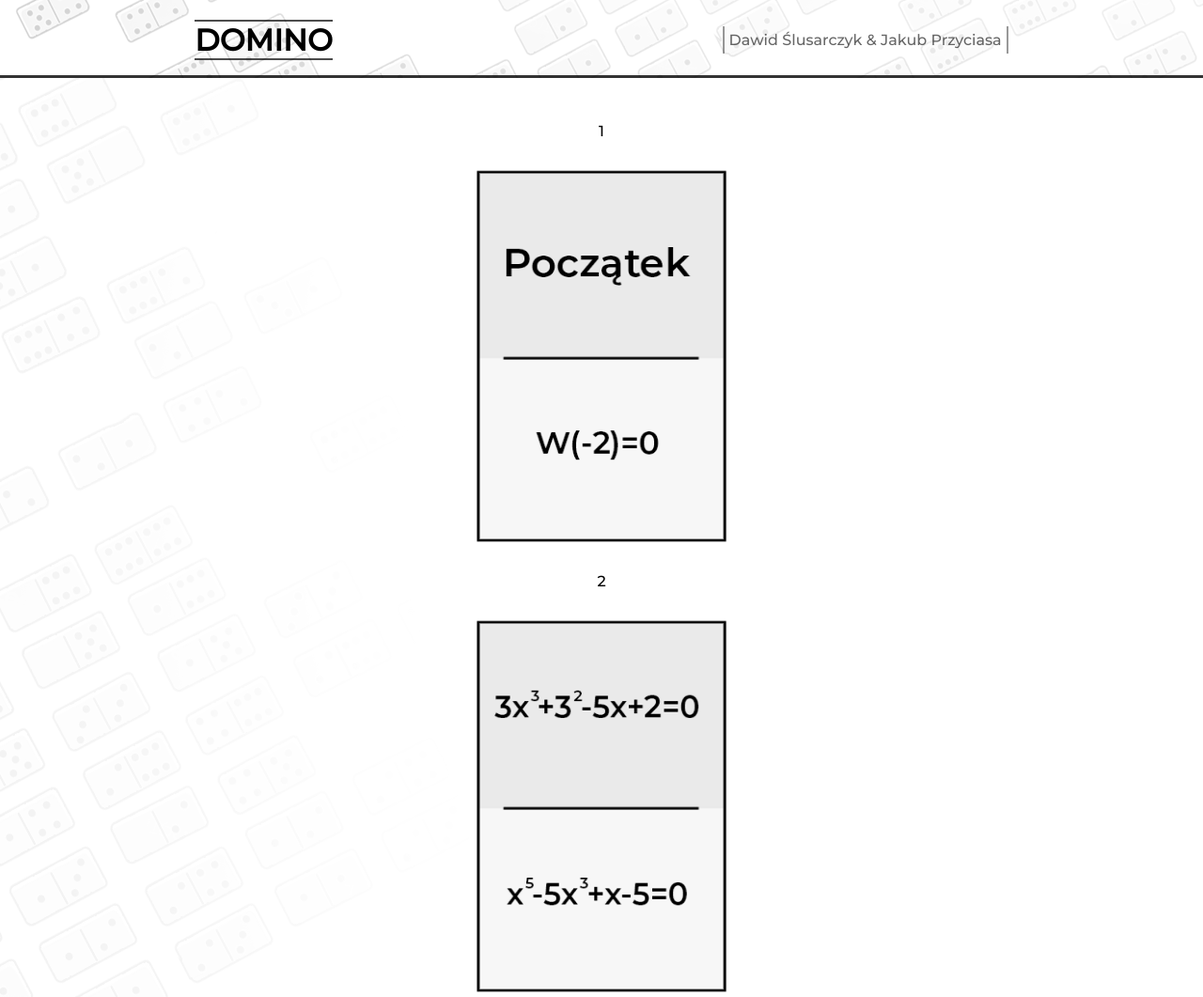
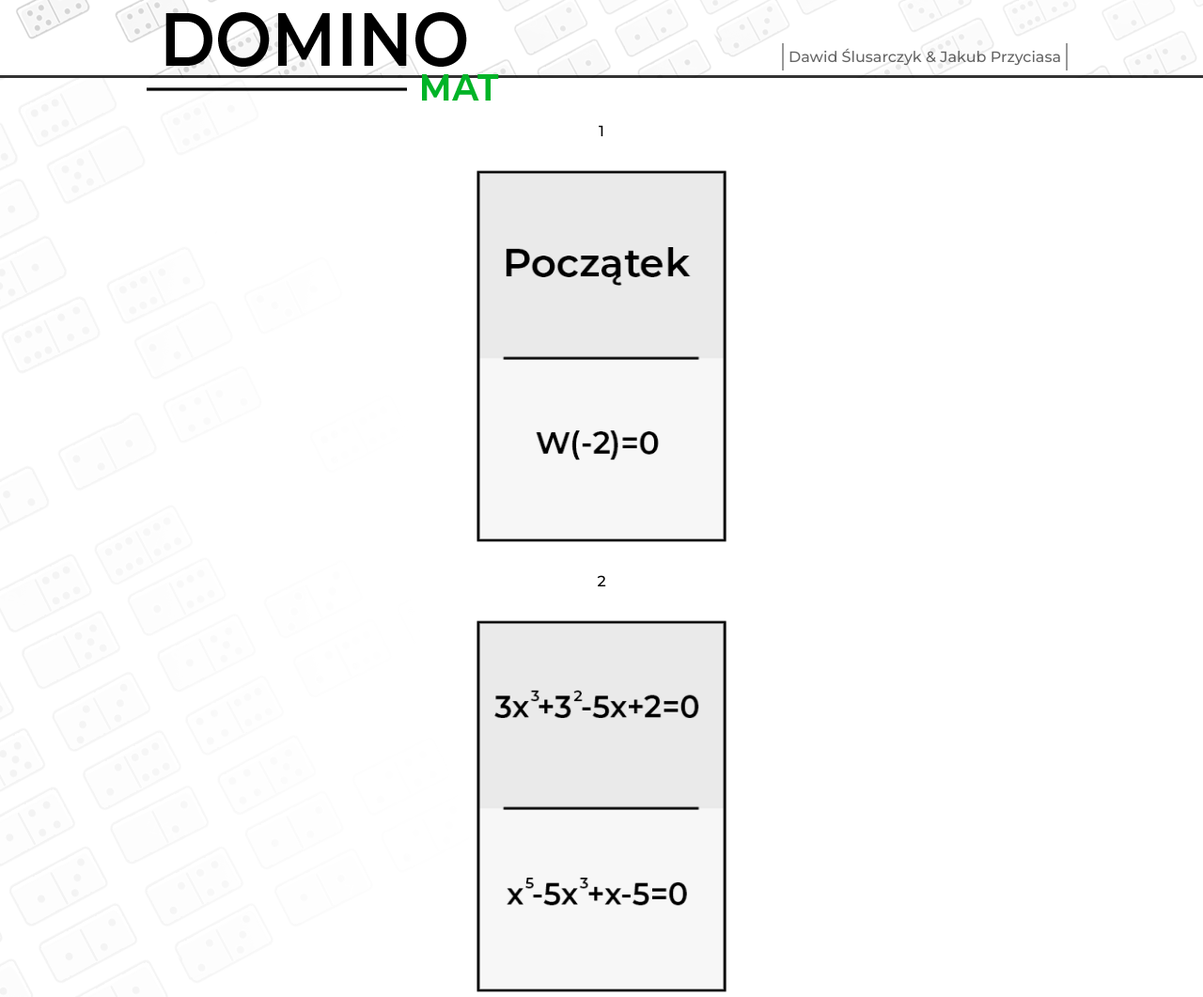
Before and after one commit to dominomat/dawid-kuba, a plain HTML site: page index.html in a window 1280 px wide. Shown: the top 1061 px of the page at 94% size. Drawn offline with Linux system fonts and the light colour scheme.

Commit message:
Update index.html

```diff
--- a/index.html
+++ b/index.html
@@ -4,13 +4,13 @@
     <meta charset="UTF-8">
     <meta http-equiv="X-UA-Compatible" content="IE=edge">
     <meta name="viewport" content="width=device-width, initial-scale=1.0">
-    <title>Document</title>
+    <title>Dominomat</title>
     <link rel="stylesheet" href="style.css">
     <link rel="icon" href="icon.png" sizes="16x16" type="image/png">
 </head>
 <body>
     <header>
-        <h1>DOMINO</h1>
+        <img src="logo.png">
         <p>Dawid Ślusarczyk & Jakub Przyciasa</p>
     </header>
     <main>
```
